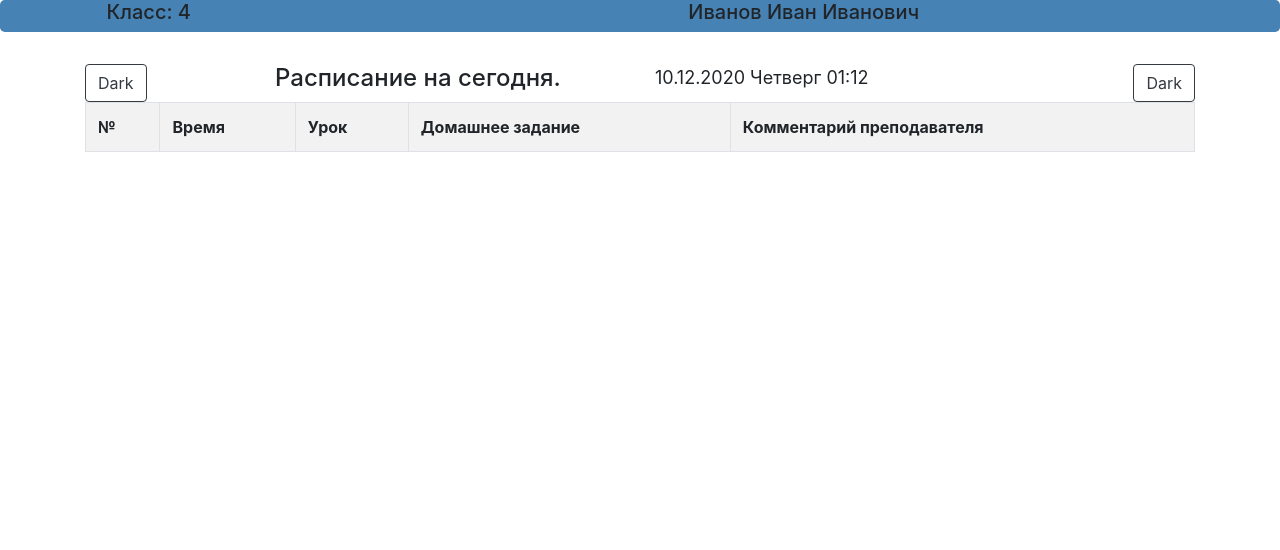
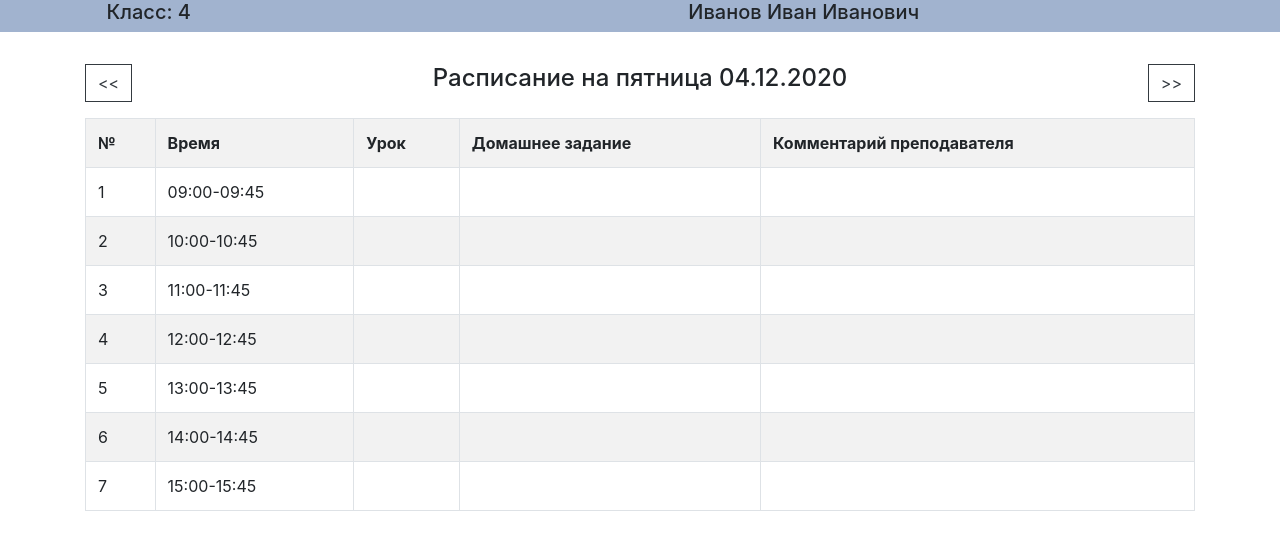
Before and after one commit to VladimirKancevich/E-DIARY, a Django app: page /homework in a window 1280 px wide. Shown: the part 56-606 px from the top of the page. Run offline with Django 3.2, Linux system fonts and the light colour scheme; data comes from the database, SQL or seed files in the repository; both versions use the stored data as it was after the commit; lists and menus that the app fills with data are empty.

Commit message:
add timetable and homework

```diff
--- a/testapp/app1/static/css/app1.css
+++ b/testapp/app1/static/css/app1.css
@@ -1,5 +1,6 @@
 .jumbotron {
-  background-color: #4682B4;
+  border-radius: 0;
+  background-color: rgb(161, 179, 207);
   padding: 0px;
 }
 
@@ -10,6 +11,9 @@
 h2{
   color:white
   margin-top: 2px;
+}
+.btn{
+    border-radius: 0;
 }
 
 .active{
--- a/testapp/app1/templates/app1/homework.html
+++ b/testapp/app1/templates/app1/homework.html
@@ -5,20 +5,20 @@
 {% block content %}
 <div class="container">
   <div class="row">
-      <div class="col-2"><button type="button" class="btn btn-outline-dark">Dark</button></div>
-      <div class="col"><h4>Расписание на сегодня.</h4></div>
-      <div class="font-size-lg col" id="current_date_time_block"></div>
-      <div class="col-2"><button type="button" class="btn btn-outline-dark float-right">Dark</button></div>
+      <div class="col-2"><button type="button" class="btn btn-outline-dark" onclick="rewindDate('prev')"><<</button></div>
+      <div class="col text-center"><h4>Расписание на {{date}}</h4></div>
+      <div class="col-2"><button type="button" class="btn btn-outline-dark float-right" onclick="rewindDate('next')">>></button></div>
   </div>
-  <table class="table table-bordered table-striped">
+  <table class="table table-bordered table-striped mt-3">
       <tr><th>№</th><th>Время</th><th>Урок</th><th>Домашнее задание</th><th>Комментарий преподавателя</th></tr>
       {% for lesson in timetable %}
       <div class=" name-output">
       <tr>
-        <td>{{lesson.number}}</td><td>{{lesson.time}}</td><td>{{lesson.title}}</td><td>{{lesson.homework}}</td><td></td>
+        <td>{{lesson.number}}</td><td>{{lesson.time}}</td><td>{{lesson.title}}</td><td>{{lesson.homework}}</td><td>{{lesson.comment}}</td>
       </tr>
       </div>
       {% endfor %}
   </table>
 </div>
+<script type="text/javascript" src="{% static 'js/script.js' %}"></script>
 {% endblock %}
--- a/testapp/app1/utils.py
+++ b/testapp/app1/utils.py
@@ -25,11 +25,11 @@ def get_timetable_week(date, user_class):
     date_to = date + datetime.timedelta(days=6 - date.weekday())
     result = []
     while date_from <= date_to:
-        result.append({'date': date_from, 'lessons': get_timetable(date, user_class)})
+        result.append({'date': get_date_to_string(date_from), 'lessons': get_timetable(date_from, user_class)})
         date_from += datetime.timedelta(days=1)
     return result
 
 
 def get_date_to_string(date):
     week_days = ['понедельник', 'вторник', 'среду', 'четверг', 'пятница', 'субботу', 'воскресенье']
-    return week_days[datetime.timedelta(days=date)] + ' ' + date.strftime('%d.%m.%Y')
+    return week_days[date.weekday()] + ' ' + date.strftime('%d.%m.%Y')
--- a/testapp/app1/views.py
+++ b/testapp/app1/views.py
@@ -4,6 +4,7 @@ from django.db import models
 import datetime
 from app1.models import *
 from django.core.exceptions import ObjectDoesNotExist
+from app1.utils import get_timetable, get_timetable_week, get_date_to_string
 
 
 def main(request):
@@ -15,7 +16,7 @@ def main(request):
     user_class = user.user_class
     date = datetime.date.today()
     return render(request, 'app1/main.html', {'url_name': url_name, 'class': user_class, 'name': user_name,
-                                              'time_list': time_list, 'timetable':get_timetable(date,user_class)})
+                                              'timetable': get_timetable(date, user_class)})
 
 
 def homework(request):
@@ -25,7 +26,12 @@ def homework(request):
     user = LogUser.objects.all()[0].key
     user_name = user.name
     user_class = user.user_class
-    return render(request, 'app1/homework.html', {'url_name': url_name, 'class': user_class, 'name': user_name})
+    date = datetime.date.today()
+    if request.GET.get('date') is not None:
+        date = datetime.datetime.strptime(request.GET.get('date'), '%Y-%m-%d')
+    return render(request, 'app1/homework.html', {'url_name': url_name, 'class': user_class, 'name': user_name,
+                                                  'timetable': get_timetable(date, user_class),
+                                                  'date':get_date_to_string(date)})
 
 
 def timetable(request):
@@ -35,7 +41,9 @@ def timetable(request):
     user = LogUser.objects.all()[0].key
     user_name = user.name
     user_class = user.user_class
-    return render(request, 'app1/timetable.html', {'url_name': url_name, 'class': user_class, 'name': user_name})
+    date = datetime.date.today()
+    return render(request, 'app1/timetable.html', {'url_name': url_name, 'class': user_class, 'name': user_name,
+                                                   'timetable': get_timetable_week(date, user_class)})
 
 
 def progress_table(request):
```
Also changed, not shown: testapp/app1/templates/app1/timetable.html (+5 -4 lines), testapp/db.sqlite3.
